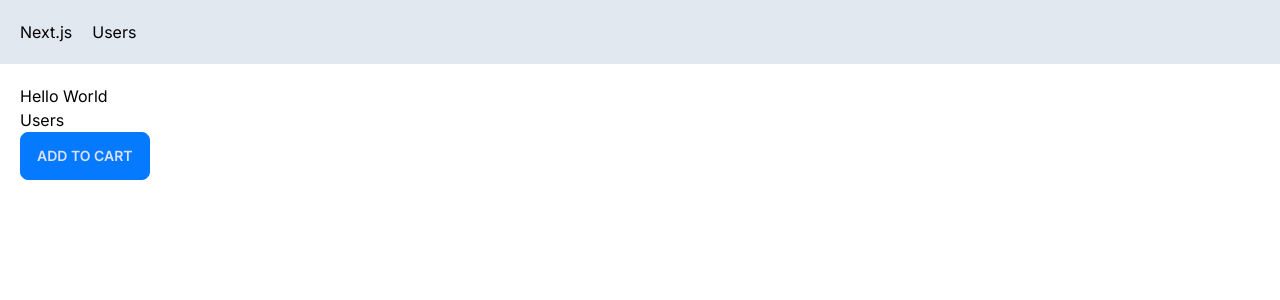
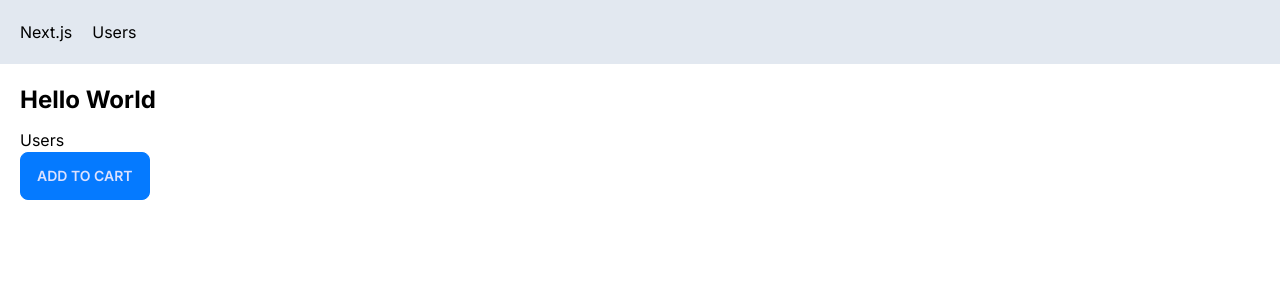
Before and after one commit to shale00/next-app, a Next.js app in the folder next-app/: page / in a window 1280 px wide. Shown: the top 300 px of the page. Built offline with nearby package versions, Linux system fonts and the light colour scheme.

Commit message:
added global css styles for @layer base

```diff
--- a/next-app/app/globals.css
+++ b/next-app/app/globals.css
@@ -16,3 +16,9 @@ body {
   color: rgb(var(--foreground-rgb));
   /* color: black; */
 }
+
+@layer base {
+  h1 {
+    @apply font-bold text-2xl mb-3;
+  }
+}
```
